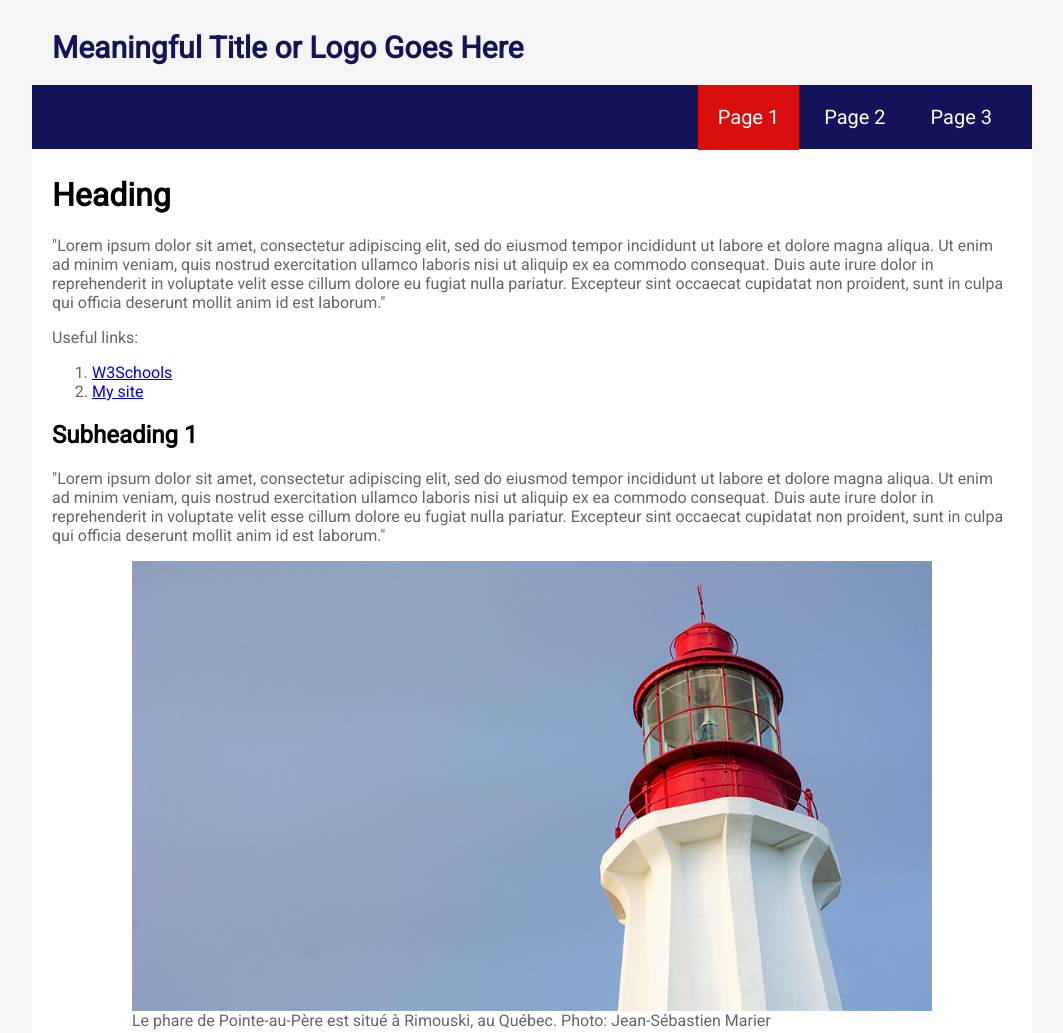
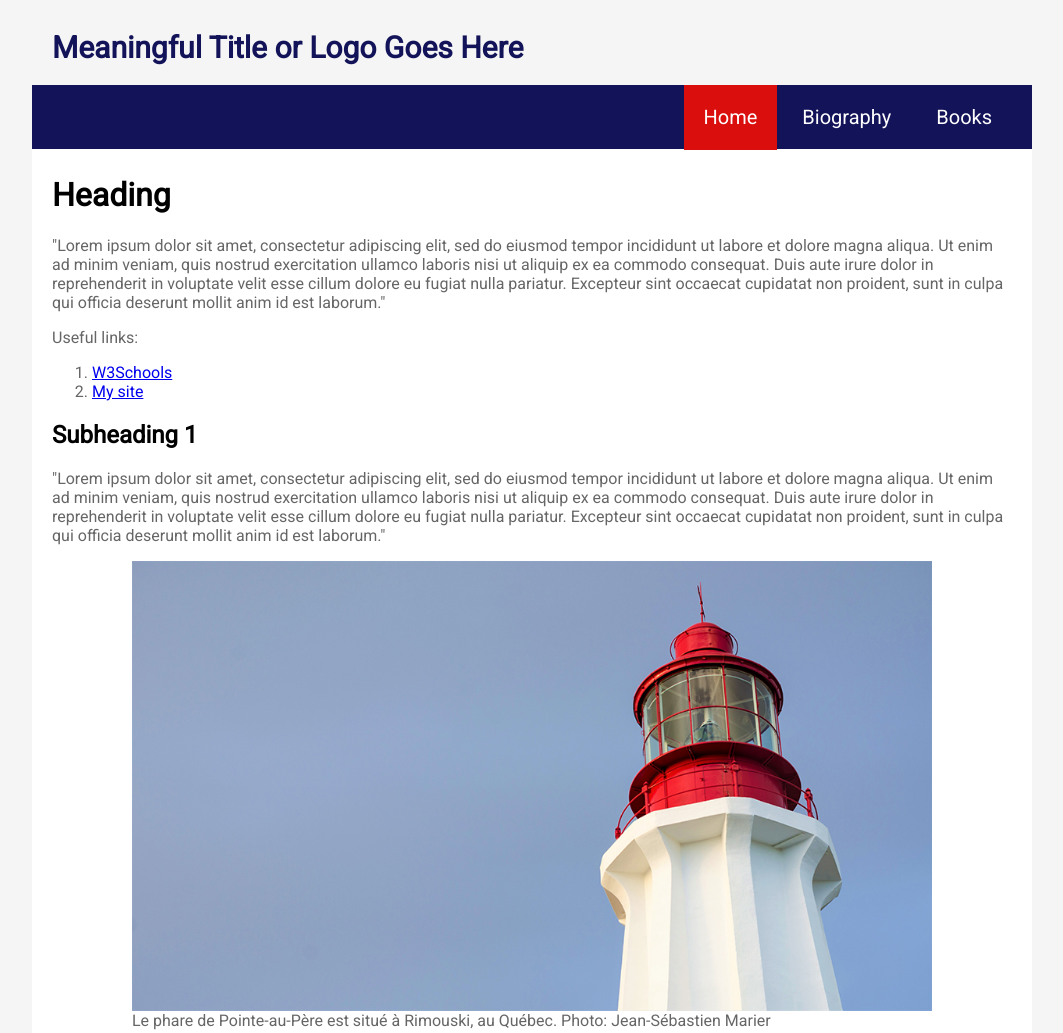
Before and after one commit to jsmarier-courses/project-1-mini-website-samanthafeder, a plain HTML site: page index.html in a window 1280 px wide. Shown: the top 1033 px of the page, without its empty margins (108-1171 px from the left). Drawn offline with Linux system fonts and the light colour scheme.

Commit message:
Version 1

```diff
--- a/index.html
+++ b/index.html
@@ -4,7 +4,7 @@
     <meta charset="utf-8" />
     <!-- Below are the links to the CSS sheet which helps style this page and the Google Fonts style sheet for the Roboto font. -->
     <!-- Voici les liens vers la feuille de style CSS qui aide à modifier l'apparence visuelle de cette page et la feuille de style Google Fonts pour la police Roboto. -->
-    <link rel="stylesheet" type="text/css" href="jsstyle.css">
+    <link rel="stylesheet" type="text/css" href="samantha.css">
     <link href="https://fonts.googleapis.com/css?family=Roboto" rel="stylesheet">
     <title>Meaningful Title or Logo Goes Here</title>
   </head>
@@ -17,9 +17,9 @@
       </div>
       <nav class="top-menu">
         <ul>
-          <li><a class="current-page-link" href="index.html">Page 1</a></li>
-          <li><a href="page2.html">Page 2</a></li>
-          <li><a href="page3.html">Page 3</a></li>
+          <li><a class="current-page-link" href="index.html">Home</a></li>
+          <li><a href="biography.html">Biography</a></li>
+          <li><a href="books.html">Books</a></li>
         </ul>
       </nav>
     </div>
```
Also changed, not shown: biography.html (renamed from page2.html), books.html (renamed from page3.html), samantha.css (renamed from jsstyle.css).
